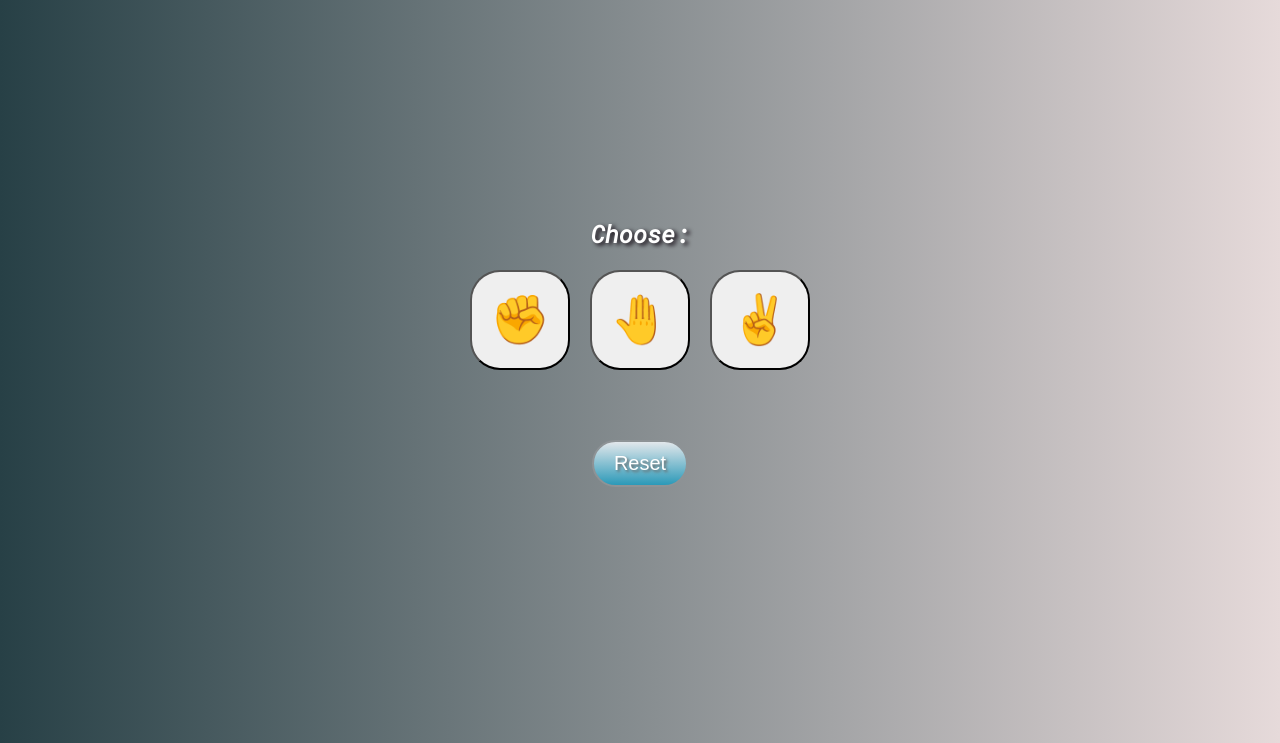
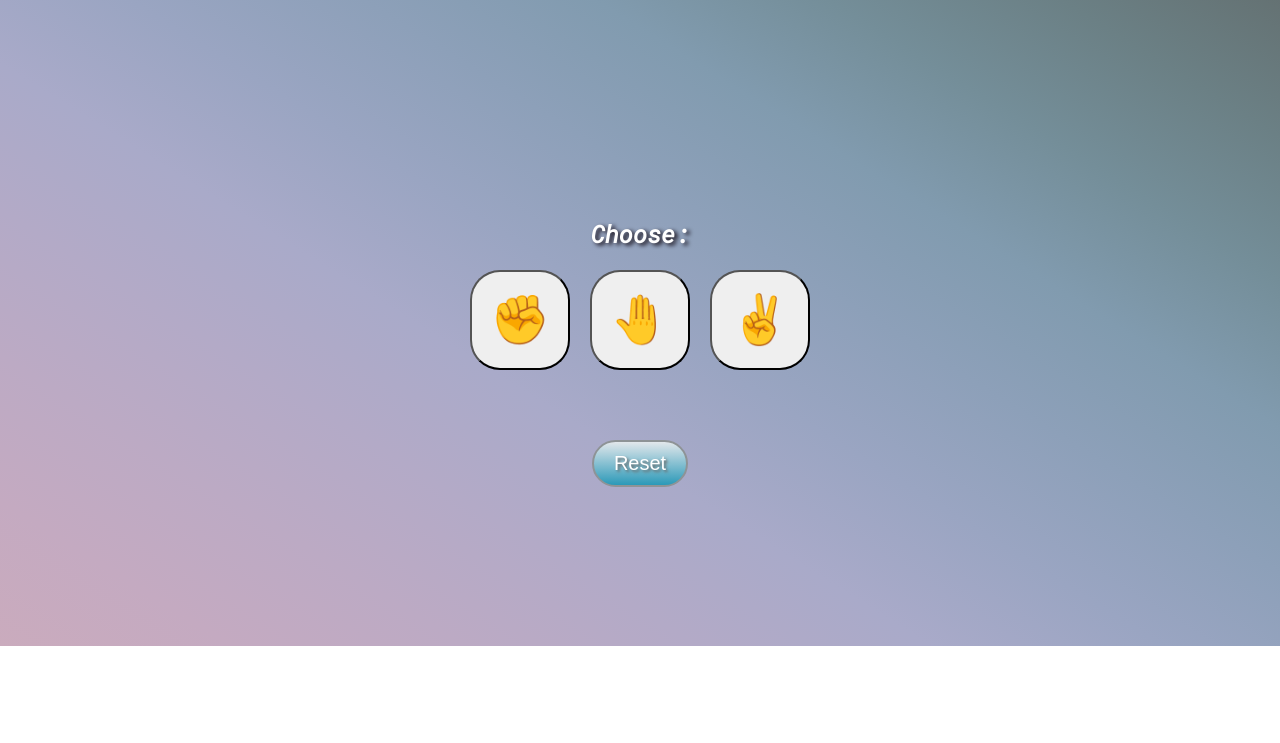
Before and after one commit to SaiCharan44/Rock-Paper-Scissors, a plain HTML site: page index.html in a window 1280 px wide. Shown: the part 154-897 px from the top of the page. After the commit the page ends 800 px from the top, so only its background shows below. Drawn offline with Linux system fonts and the light colour scheme.

Commit message:
Update styles.css

```diff
--- a/styles.css
+++ b/styles.css
@@ -6,9 +6,8 @@ html, body {
     width: 100%;
     padding: 0;
     margin:0;
-    background: #E6DADA;
-background: -webkit-linear-gradient(to right, #274046, #E6DADA);
-background: linear-gradient(to right, #274046, #E6DADA);
+  background-image: linear-gradient(to right top, #caabbd, #c4aac1, #bcaac4, #b3aac7, #a9aac9, #9aa5c2, #8da0b9, #819baf, #748e99, #6b8085, #647172, #5d6362);
+  overflow: hidden;
 
   }
 
```
